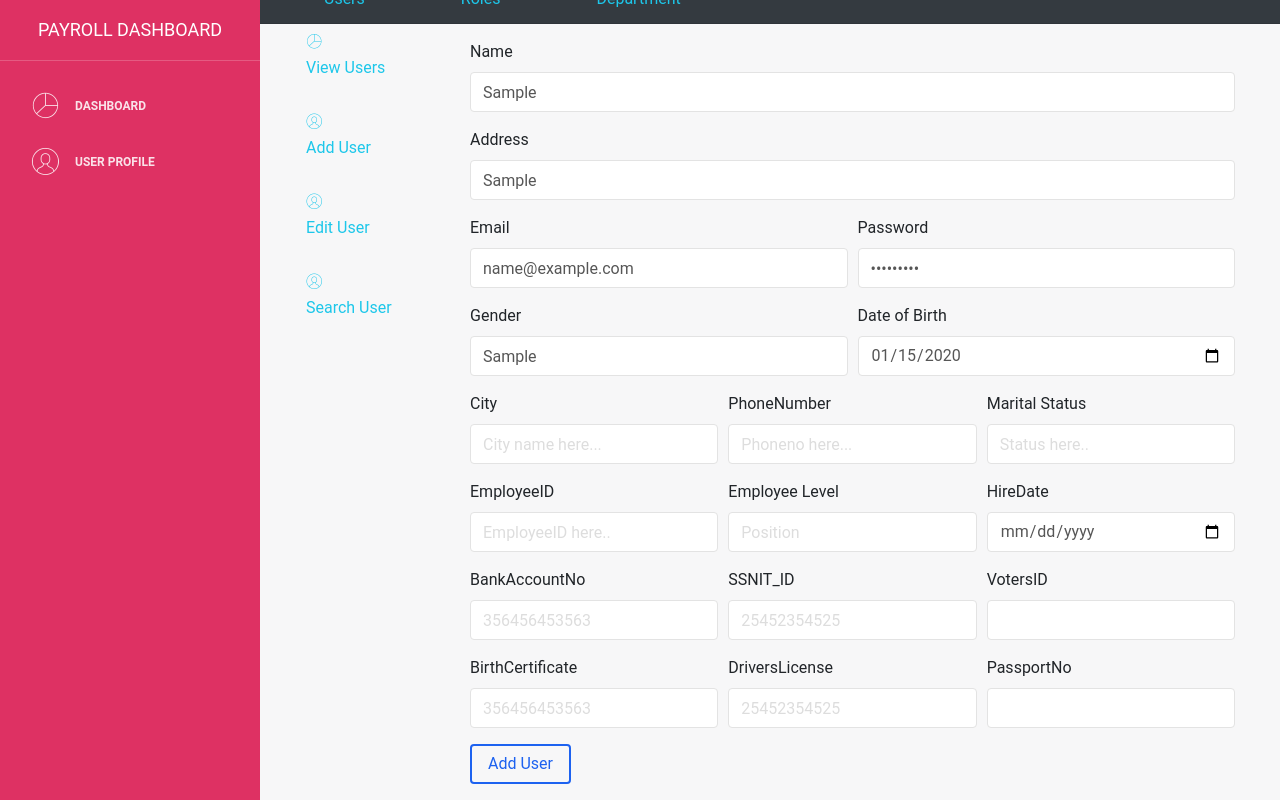
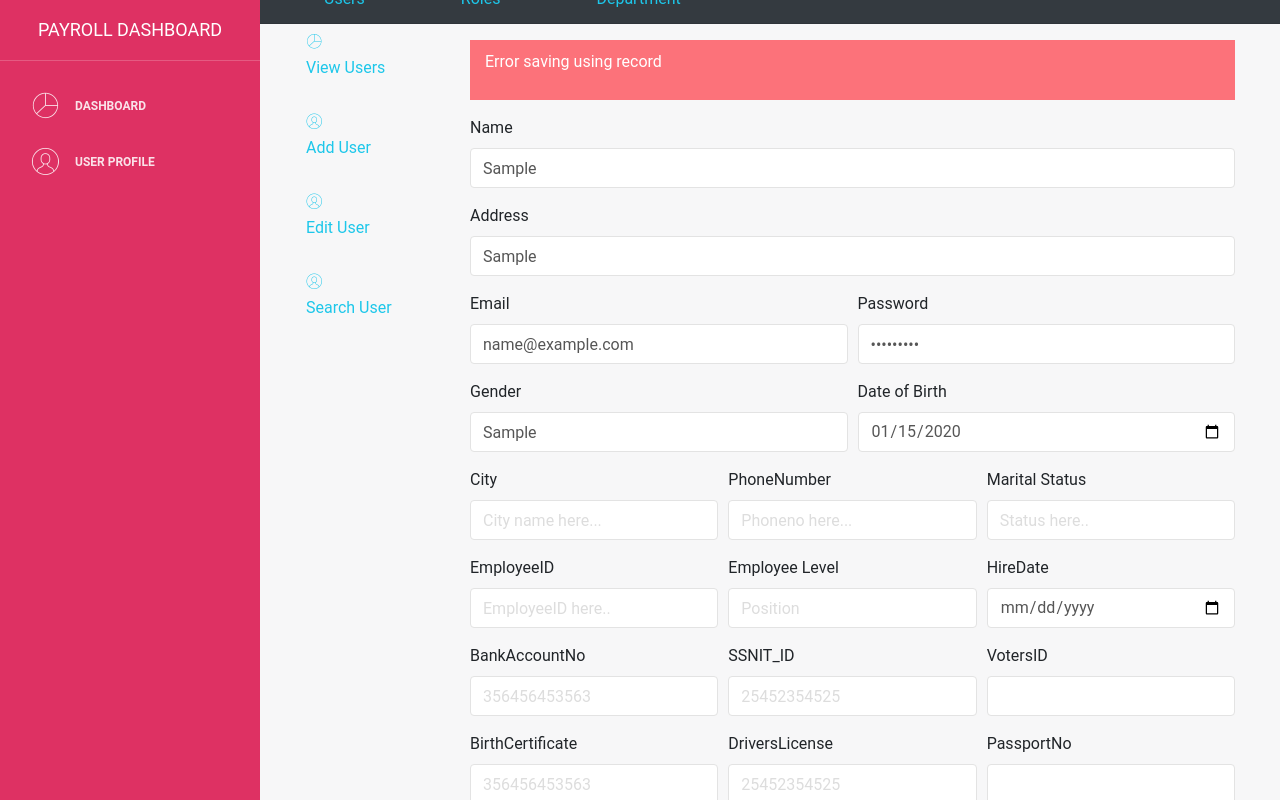
Before and after one commit to natcobbinah/React-frontend-for-Payroll-System, a React (Create React App) app in the folder payrollui/: page /dashboard/usersmain/adduser in a window 1280 px wide. Both pictures are taken after typing "Sample", "Sample", "name@example.com", "Sample123", "Sample", "2020-01-15" into the empty fields and a click on the button "Add User". Built offline with nearby package versions, Linux system fonts and the light colour scheme; no server answers.

Commit message:
Saving user validation done successfully

```diff
--- a/payrollui/src/users/adduser.js
+++ b/payrollui/src/users/adduser.js
@@ -27,6 +27,7 @@ class adduser extends Component{
             votersid:'',
             name:'',
             error:null,
+            postRecordSuccess:null,
         }
 
         this.getFormDataandSavetoDB = this.getFormDataandSavetoDB.bind(this);
@@ -66,16 +67,25 @@ class adduser extends Component{
             },
             headers: headers
         })
+        .then(postRecordSuccess => this.setState({postRecordSuccess: postRecordSuccess.data}))
         .catch(error => this.setState({error}));
-
-      /*   console.log(name + ":" + address + ":" + password + ":" + phonenumber + ":" + bankaccountnumber + ":" + birthdate + ":" + hiredate + ":" + email);
-        console.log(city + ":" + employeeid + ":" + employeelevel + ":" + enabled + ":" + gender + ":" + maritalstatus + ":" + birthcertid + ":" + driverslicenseid);
-        console.log(passportid + ":" + ssnitid + ":" + votersid); */
     }
 
     render(){
+        const{error, postRecordSuccess} = this.state;
         return(
             <div className="container-fluid mt-3">
+                { error ?
+                   <div className="alert alert-danger" role="alert">
+                     <p>Error saving using record</p>
+                   </div> : null
+                }
+                { postRecordSuccess ?
+                    <div className="alert alert-success" role="alert">
+                      <p>User record successfully saved</p>
+                  </div>  :
+                  null
+                }
                 <form>
                     <div className="form-group">
                         <label htmlFor="fullnamelbl">Name</label>
@@ -174,5 +184,5 @@ class adduser extends Component{
     }
 }
 
-//, , driverslicenseid, passportid,
+
 export default adduser;
```
Also changed, not shown: 1 other file (tests, documents, lock files or other folders).
